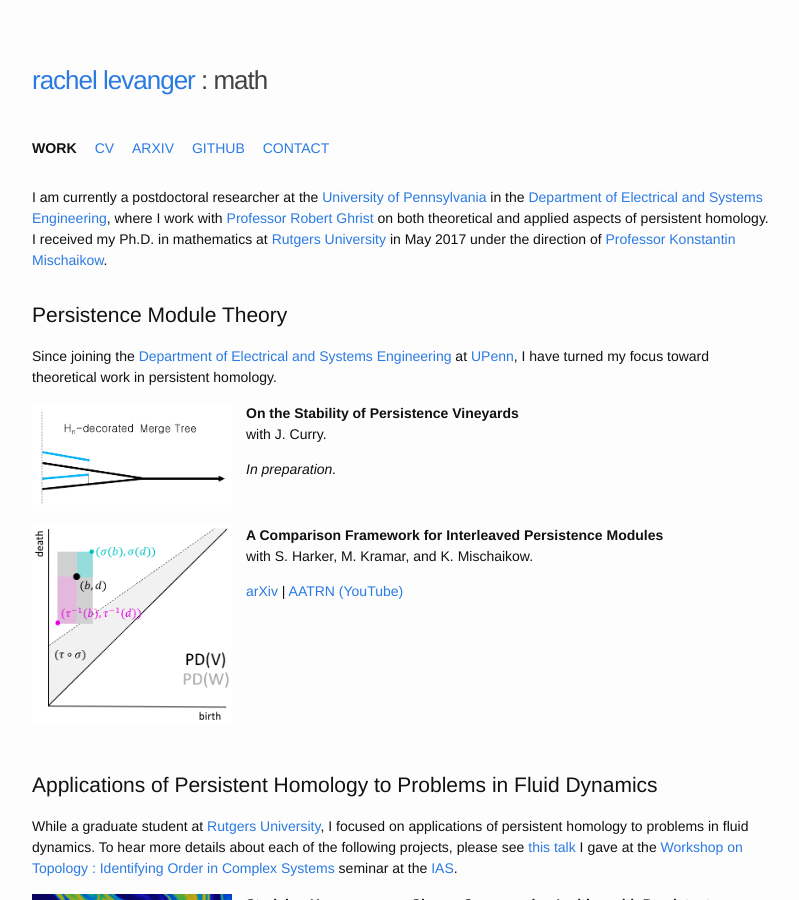
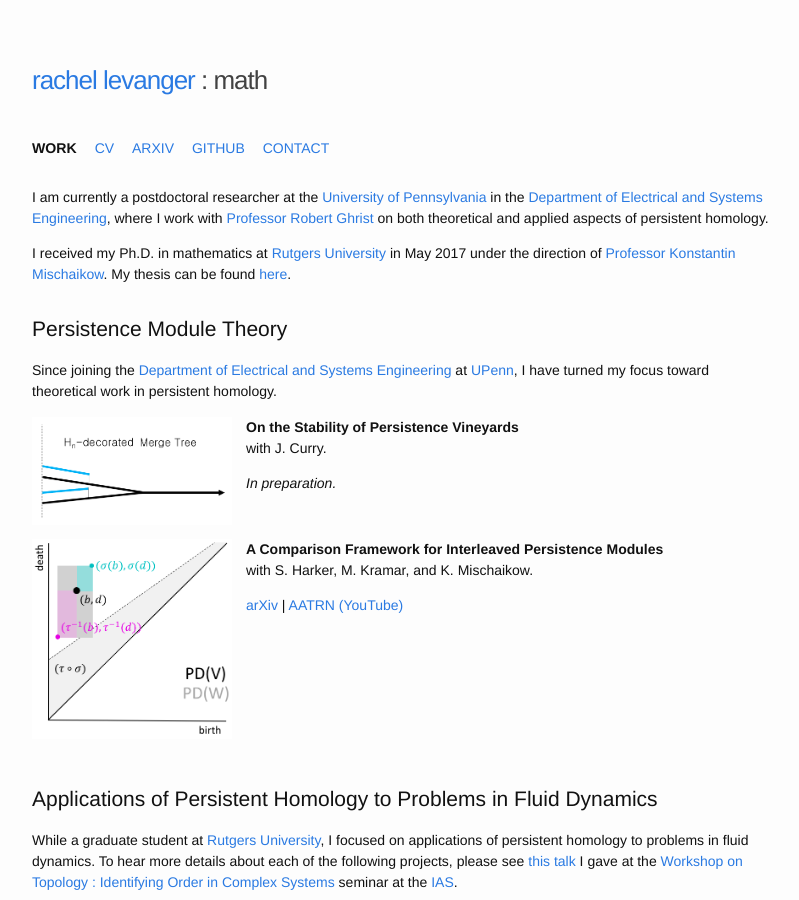
Before and after one commit to rachellevanger/rachellevanger.com, a Jekyll site: the page built from math.html, in a window 1280 px wide and 900 px high. Shown: the whole window, without its empty margins (238-1037 px from the left). Built offline with Jekyll 4.4.1, drawn with Linux system fonts in a browser that asks for light colours; some web fonts are replaced.

Commit message:
Updating math header text.

```diff
--- a/math.html
+++ b/math.html
@@ -6,7 +6,10 @@
 
 <div class="home">
 
-  I am currently a postdoctoral researcher at the <a href="http://www.upenn.edu/">University of Pennsylvania</a> in the <a href="https://www.ese.upenn.edu/">Department of Electrical and Systems Engineering</a>, where I work with <a href="https://www.math.upenn.edu/~ghrist/">Professor Robert Ghrist</a> on both theoretical and applied aspects of persistent homology. I received my Ph.D. in mathematics at <a href="http://www.math.rutgers.edu/">Rutgers University</a> in May 2017 under the direction of <a href="http://sites.math.rutgers.edu/~mischaik/">Professor Konstantin Mischaikow</a>.
+  I am currently a postdoctoral researcher at the <a href="http://www.upenn.edu/">University of Pennsylvania</a> in the <a href="https://www.ese.upenn.edu/">Department of Electrical and Systems Engineering</a>, where I work with <a href="https://www.math.upenn.edu/~ghrist/">Professor Robert Ghrist</a> on both theoretical and applied aspects of persistent homology.
+
+  <p  style="margin-top:1em;">
+  I received my Ph.D. in mathematics at <a href="http://www.math.rutgers.edu/">Rutgers University</a> in May 2017 under the direction of <a href="http://sites.math.rutgers.edu/~mischaik/">Professor Konstantin Mischaikow</a>. My thesis can be found <a href="https://rucore.libraries.rutgers.edu/rutgers-lib/53620/">here</a>.
 
   <p style="margin-top:1em; margin-bottom: 2em;" />
 
```
